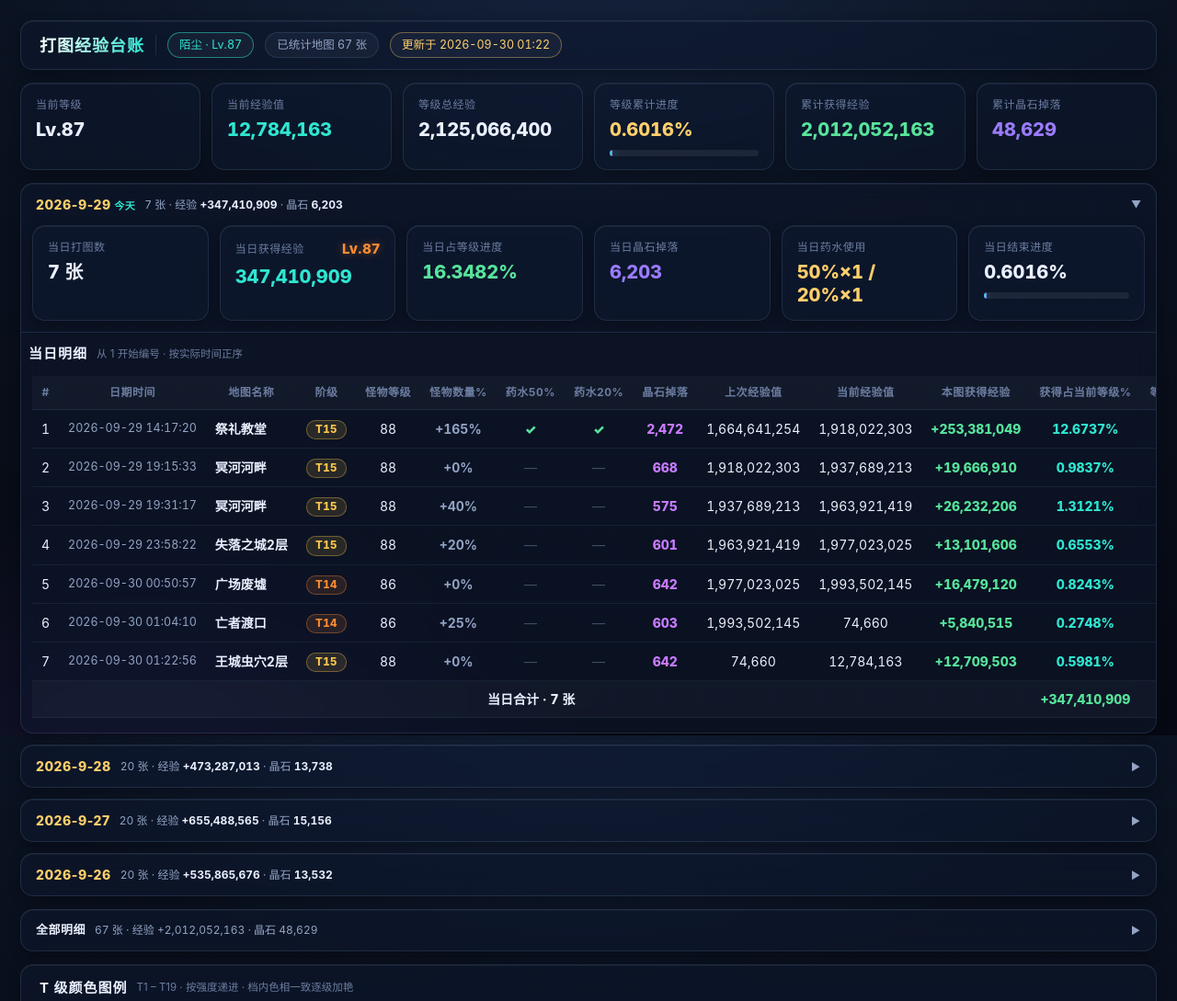
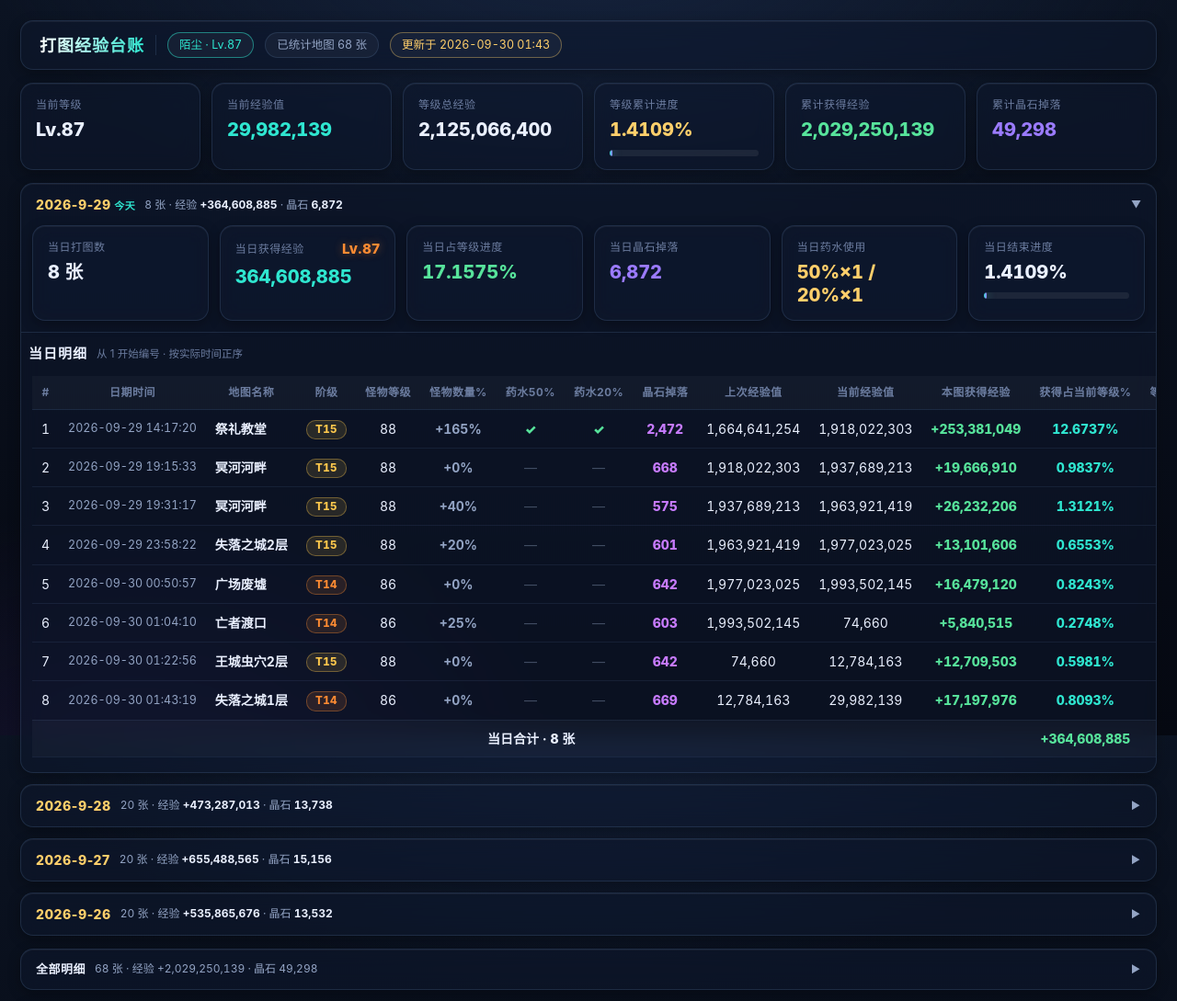
Before and after one commit to dycxlcvxv00/baozhan-game, a website: page index-xp.html in a window 1280 px wide. Shown: the top 1089 px of the page at 92% size. Drawn offline with Linux system fonts and the light colour scheme.

Commit message:
经验台账：新增第68条 T14失落之城1层 怪物86级 晶石669 进度1.4109%

```diff
--- a/index-xp.html
+++ b/index-xp.html
@@ -294,7 +294,7 @@
 const LEVEL_TOTALS = { 86: 1999268000, 87: 2125066400 };
 const LEVEL_TOTAL  = LEVEL_TOTALS[87];   /* 当前等级（87）升级总经验 */
 const ltOf = r => LEVEL_TOTALS[r.level] || LEVEL_TOTAL;
-const UPDATED_AT  = '2026-09-30 01:22';
+const UPDATED_AT  = '2026-09-30 01:43';
 
 /* dt 为统计时刻，精确到分秒；
    #1 为 86 级首张统计图按 0 起点计；前两条分秒为补记时刻 */
@@ -656,6 +656,12 @@ const XP_RECORDS = [
     pot50:false, pot20:false, stones:642,
     prev:74660, cur:12784163, note:'',
     affixes:['怪物生命恢复 +15%','出图第1张后地图会掉宝箱','怪物闪电抗性增加35%','怪物毒素抗性增加35%','怪物受到伤害减少 40%','怪物受到伤害减少 20%'] },
+
+  { dt:'2026-09-30 01:43:19', role:'陌尘', level:87,
+    map:'失落之城1层', tier:'T14', mobLv:86, mobQty:0,
+    pot50:false, pot20:false, stones:669,
+    prev:12784163, cur:29982139, note:'',
+    affixes:['图中出现 大量宝箱','掉落的地图数量增加50%','掉落地图数量增加50%','掉落的虚无结晶数量增加25%','掉落数量增加50%','出现 1 个额外的暗金怪物','怪物闪电抗性增加50%','怪物生命增加20%'] },
 ];
 /* ============ 以下为渲染逻辑，通常不用改 ============ */
 
```
